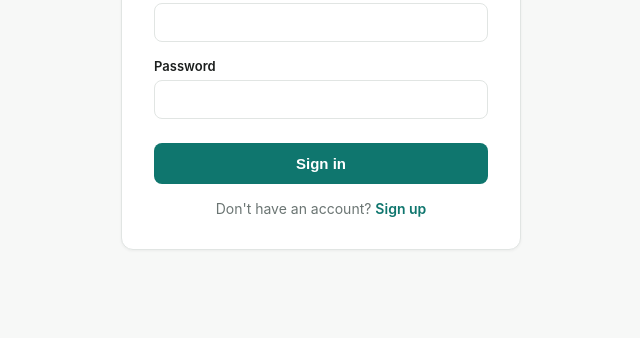
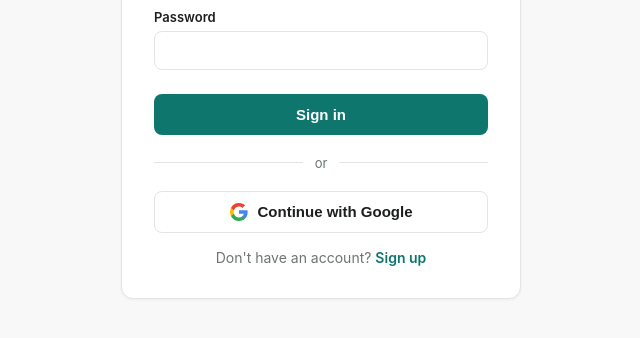
Before and after one commit to edisontaimu9-ui/bizmate, a plain HTML site: page public/index.html in a window 1280 px wide. Shown: the part 336-674 px from the top of the page, without its empty margins (319-959 px from the left). Drawn offline with Linux system fonts and the light colour scheme; no server answers.

Commit message:
Add Google sign-in alongside email/password

```diff
--- a/public/css/style.css
+++ b/public/css/style.css
@@ -64,6 +64,28 @@ button:disabled { opacity: 0.6; cursor: default; }
 
 .switch-link { text-align: center; margin-top: 16px; font-size: 14px; color: var(--muted); }
 .switch-link a { color: var(--teal); text-decoration: none; font-weight: 600; }
+
+.divider { display: flex; align-items: center; gap: 12px; margin: 20px 0; color: var(--muted); font-size: 13px; }
+.divider::before, .divider::after { content: ""; flex: 1; height: 1px; background: var(--border); }
+
+.google-btn {
+  width: 100%;
+  background: #fff;
+  color: var(--text);
+  border: 1px solid var(--border);
+  border-radius: 8px;
+  padding: 11px;
+  font-size: 15px;
+  font-weight: 600;
+  display: flex;
+  align-items: center;
+  justify-content: center;
+  gap: 10px;
+  cursor: pointer;
+  margin-top: 0;
+}
+.google-btn:hover { background: #f7f8f7; }
+.google-btn:disabled { opacity: 0.6; cursor: default; }
 
 .error-text { color: var(--error); font-size: 13px; margin-top: 12px; display: none; }
 .error-text.visible { display: block; }
--- a/public/index.html
+++ b/public/index.html
@@ -28,6 +28,18 @@
         <div class="error-text" id="error-text"></div>
       </form>
 
+      <div class="divider"><span>or</span></div>
+
+      <button type="button" id="google-btn" class="google-btn">
+        <svg width="18" height="18" viewBox="0 0 18 18" aria-hidden="true">
+          <path fill="#4285F4" d="M17.64 9.2c0-.64-.06-1.25-.16-1.84H9v3.48h4.84a4.14 4.14 0 0 1-1.8 2.72v2.26h2.91c1.7-1.57 2.69-3.88 2.69-6.62z"/>
+          <path fill="#34A853" d="M9 18c2.43 0 4.47-.8 5.96-2.18l-2.91-2.26c-.81.54-1.84.86-3.05.86-2.34 0-4.33-1.58-5.04-3.71H.96v2.33A9 9 0 0 0 9 18z"/>
+          <path fill="#FBBC05" d="M3.96 10.71A5.4 5.4 0 0 1 3.68 9c0-.59.1-1.17.28-1.71V4.96H.96A9 9 0 0 0 0 9c0 1.45.35 2.83.96 4.04l3-2.33z"/>
+          <path fill="#EA4335" d="M9 3.58c1.32 0 2.51.45 3.44 1.35l2.58-2.58C13.47.89 11.43 0 9 0A9 9 0 0 0 .96 4.96l3 2.33C4.67 5.16 6.66 3.58 9 3.58z"/>
+        </svg>
+        Continue with Google
+      </button>
+
       <div class="switch-link">
         <span id="switch-copy">Don't have an account?</span>
         <a href="#" id="switch-link">Sign up</a>
--- a/public/js/auth.js
+++ b/public/js/auth.js
@@ -4,12 +4,15 @@ import {
   getAuth,
   createUserWithEmailAndPassword,
   signInWithEmailAndPassword,
+  GoogleAuthProvider,
+  signInWithPopup,
   onAuthStateChanged,
 } from "https://www.gstatic.com/firebasejs/10.14.1/firebase-auth.js";
 import { apiFetch } from "./api.js";
 
 const app = initializeApp(firebaseConfig);
 const auth = getAuth(app);
+const googleProvider = new GoogleAuthProvider();
 
 let mode = "signin"; // "signin" | "signup"
 
@@ -22,6 +25,7 @@ const submitBtn = document.getElementById("submit-btn");
 const errorText = document.getElementById("error-text");
 const switchLink = document.getElementById("switch-link");
 const switchCopy = document.getElementById("switch-copy");
+const googleBtn = document.getElementById("google-btn");
 
 switchLink.addEventListener("click", (e) => {
   e.preventDefault();
@@ -56,6 +60,28 @@ form.addEventListener("submit", async (e) => {
   }
 });
 
+googleBtn.addEventListener("click", async () => {
+  hideError();
+  googleBtn.disabled = true;
+
+  try {
+    const { user } = await signInWithPopup(auth, googleProvider);
+    // Same as email signup: ensure our own `users` row exists before any
+    // business creation happens, since businesses.owner_uid has a foreign
+    // key to users(id). createProfile is idempotent — safe to call for a
+    // returning Google user too.
+    await apiFetch("/api/auth/profile", {
+      method: "POST",
+      body: { displayName: user.displayName || "" },
+    });
+    // onAuthStateChanged below handles redirect.
+  } catch (err) {
+    const msg = friendlyError(err);
+    if (msg) showError(msg);
+    googleBtn.disabled = false;
+  }
+});
+
 onAuthStateChanged(auth, async (user) => {
   if (!user) return;
   try {
@@ -81,5 +107,7 @@ function friendlyError(err) {
   if (code.includes("invalid-credential") || code.includes("wrong-password")) return "Incorrect email or password.";
   if (code.includes("weak-password")) return "Password should be at least 6 characters.";
   if (code.includes("user-not-found")) return "No account found with this email.";
+  if (code.includes("popup-closed-by-user") || code.includes("cancelled-popup-request")) return "";
+  if (code.includes("popup-blocked")) return "Your browser blocked the sign-in popup. Please allow popups for this site and try again.";
   return err.message || "Something went wrong. Please try again.";
 }
```
